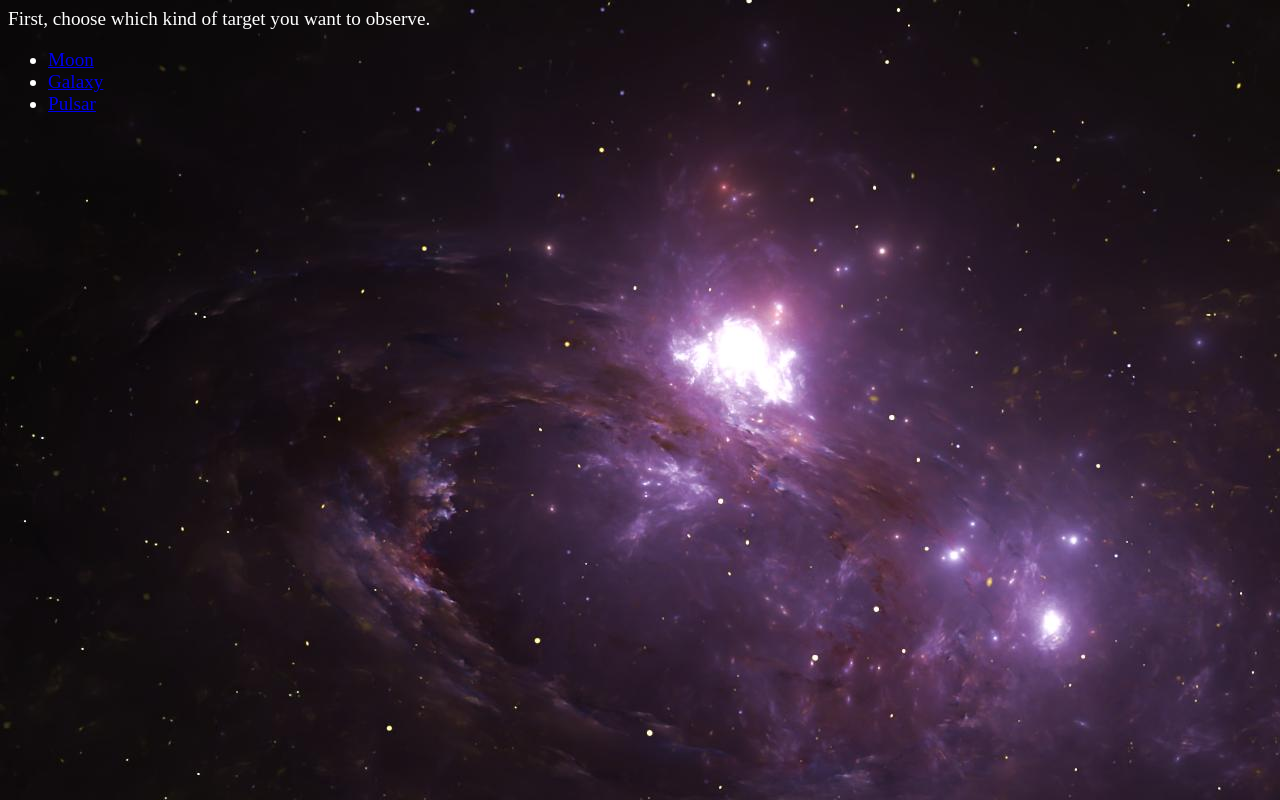
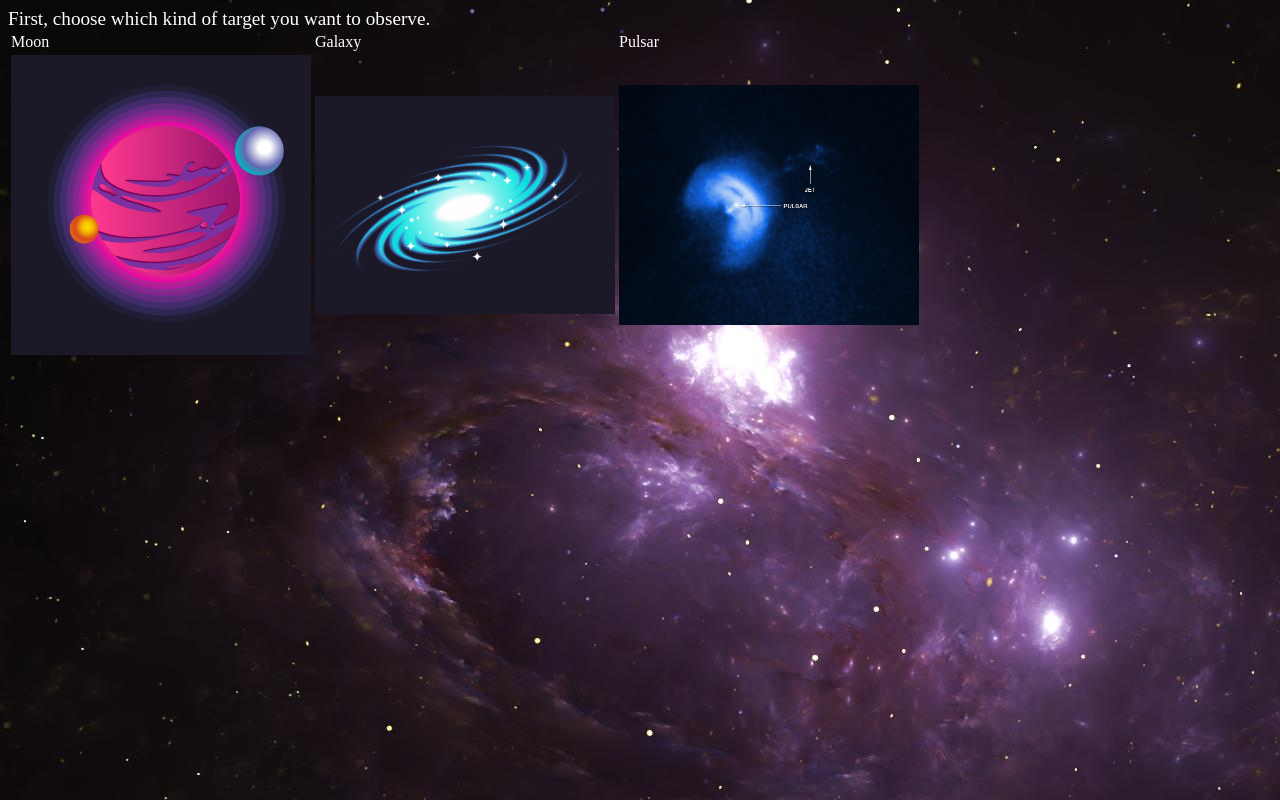
Before and after one commit to bhamssep-ed/bhamssep-ed.github.io, a plain HTML site: page choices0.html in a window 1280 px wide. Drawn offline with Linux system fonts and the light colour scheme.

Commit message:
More styling and images

```diff
--- a/choices0.html
+++ b/choices0.html
@@ -5,11 +5,22 @@
     </head>
     <body>
 <div class="maindiv">
-      <p> First, choose which kind of target you want to observe.
-        <ul>
-            <li><a href="choices00.html">Moon</a></li>
-            <li><a href="choices01.html">Galaxy</li>
-            <li><a href="choices02.html">Pulsar</li>
-            </ul>
+<p> First, choose which kind of target you want to observe.
+  <table>
+    <tr>
+      <td>Moon</td>
+      <td>Galaxy</td>
+      <td>Pulsar</td>
+      </tr>
+    <tr>
+      <td><a href="choices00.html"><img src="images/planet_moons.jpg" width=300px alt-txt="Moon"></td>
+      <td><a href="choices01.html"><img src="images/galaxy.jpg" alt-txt="Galaxy" width=300px></td>
+      <td><a href="choices02.html"><img src="images/vela_labeled.jpg" alt-txt="Pulsar" width=300px></td>
+    </tr>
+    </table>
+
+
+
+
 </div>
         </body>
```
Also changed, not shown: choices001.html (added, +18 -0 lines), _site/images/starfield.jpg (added), images/galaxy.jpg (added), images/observatory.jpg (added), images/planet_moons.jpg (added), images/vela_labeled.jpg (added).
